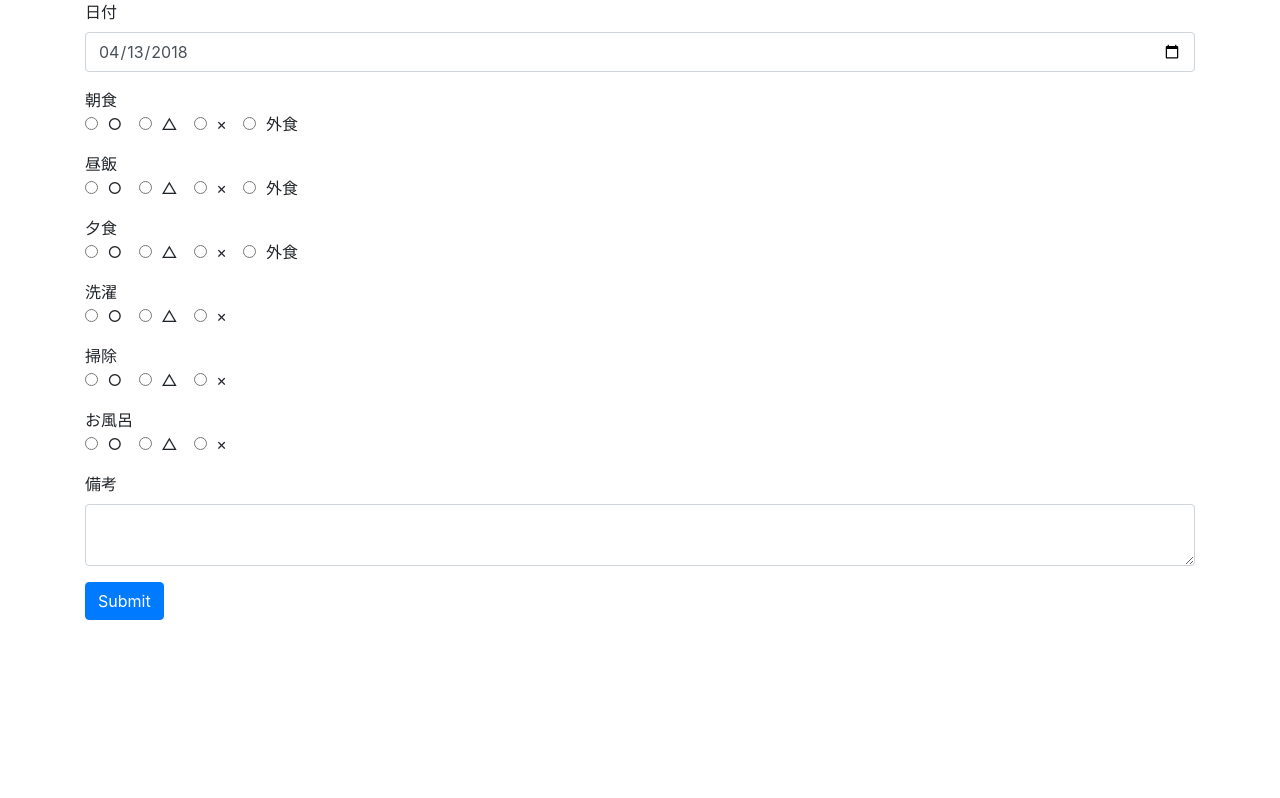
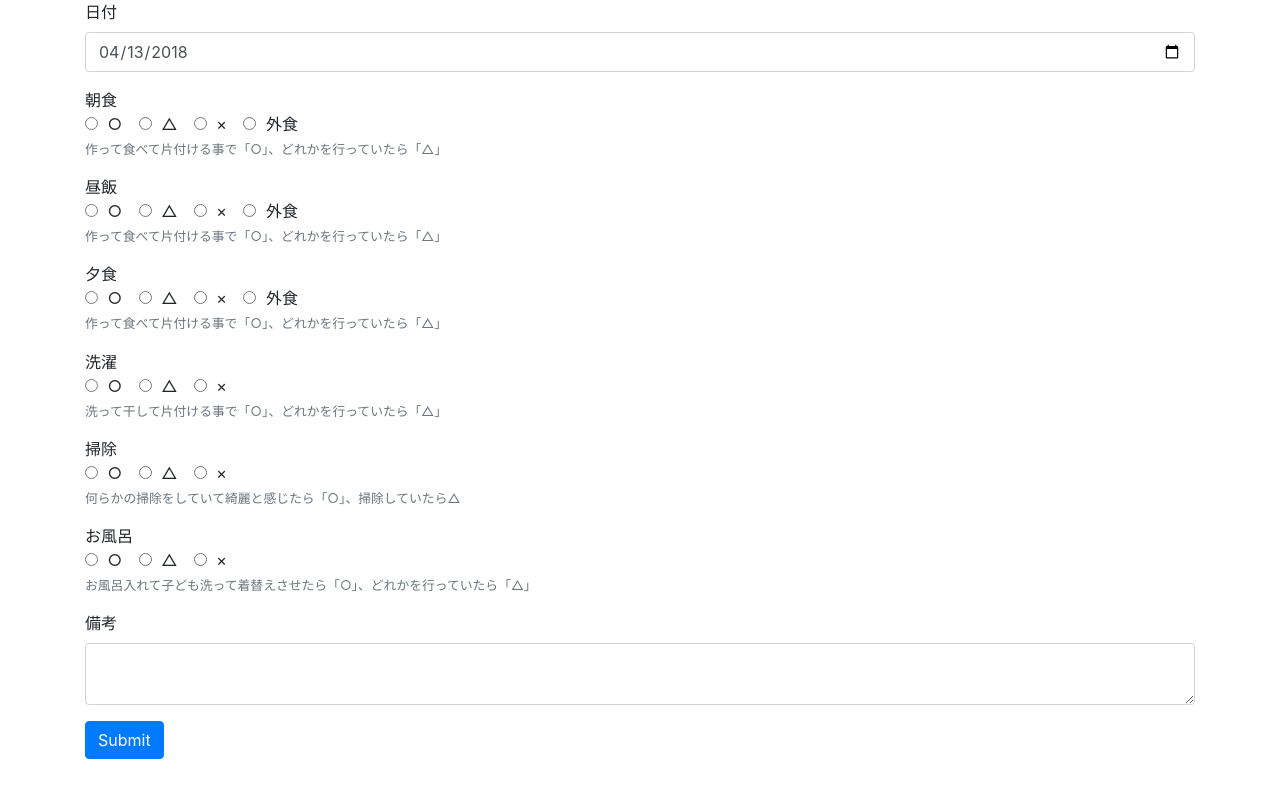
Before and after one commit to yamap55/raspberrypi-home, a plain HTML site: page other/housework.html in a window 1280 px wide. Drawn offline with nearby package versions, Linux system fonts and the light colour scheme; no server answers.

Commit message:
[add] evaluation scale closed #30

```diff
--- a/other/housework.html
+++ b/other/housework.html
@@ -46,6 +46,7 @@
             外食
           </label>
         </div>
+        <small class="form-text text-muted">作って食べて片付ける事で「○」、どれかを行っていたら「△」</small>
       </div>
       <div class="form-group">
         <div>昼飯</div>
@@ -73,6 +74,7 @@
             外食
           </label>
         </div>
+        <small class="form-text text-muted">作って食べて片付ける事で「○」、どれかを行っていたら「△」</small>
       </div>
       <div class="form-group">
         <div>夕食</div>
@@ -100,6 +102,7 @@
             外食
           </label>
         </div>
+        <small class="form-text text-muted">作って食べて片付ける事で「○」、どれかを行っていたら「△」</small>
       </div>
       <div class="form-group">
         <div>洗濯</div>
@@ -121,6 +124,7 @@
             ×
           </label>
         </div>
+        <small class="form-text text-muted">洗って干して片付ける事で「○」、どれかを行っていたら「△」</small>
       </div>
       <div class="form-group">
         <div>掃除</div>
@@ -142,6 +146,7 @@
             ×
           </label>
         </div>
+        <small class="form-text text-muted">何らかの掃除をしていて綺麗と感じたら「○」、掃除していたら△</small>
       </div>
       <div class="form-group">
         <div>お風呂</div>
@@ -163,6 +168,7 @@
             ×
           </label>
         </div>
+        <small class="form-text text-muted">お風呂入れて子ども洗って着替えさせたら「○」、どれかを行っていたら「△」</small>
       </div>
       <div class="form-group">
         <label for="memo">備考</label>
```
